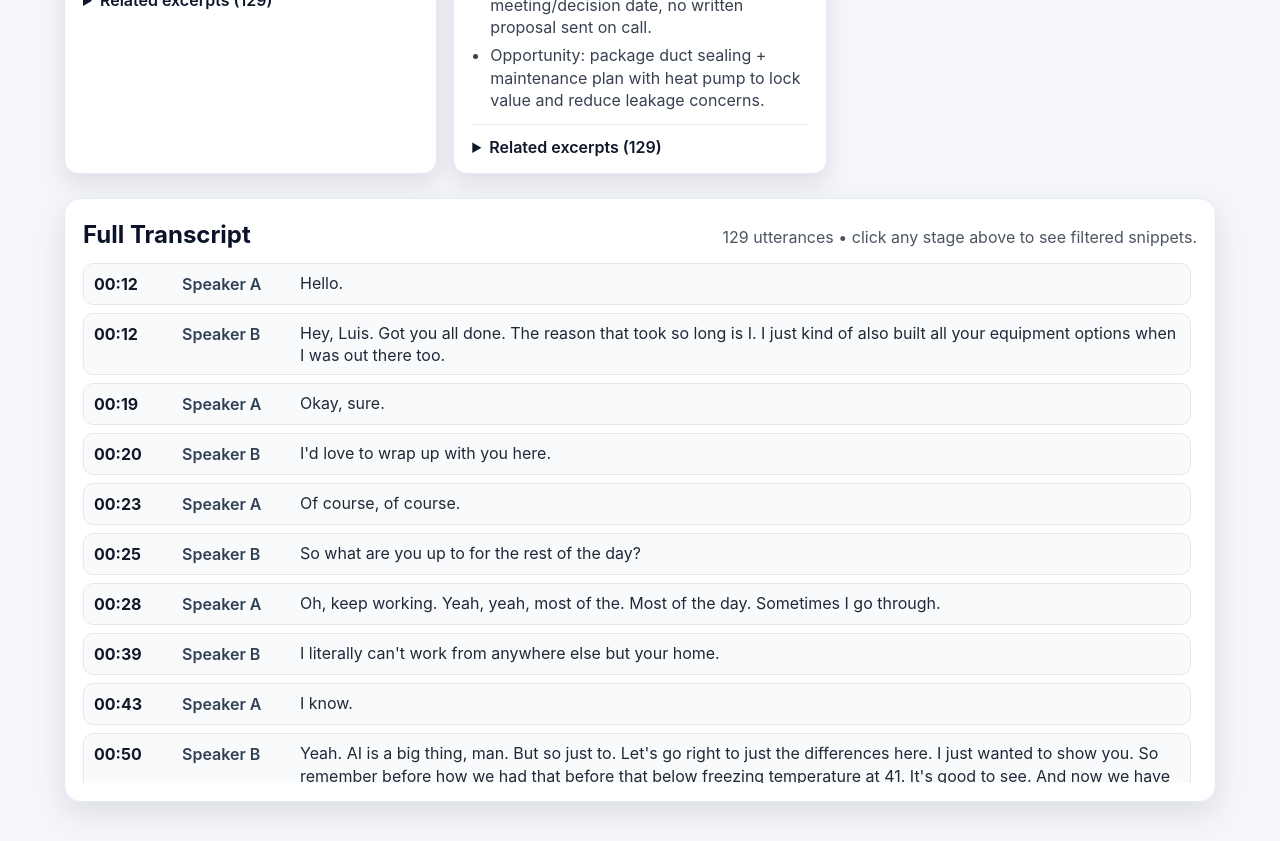
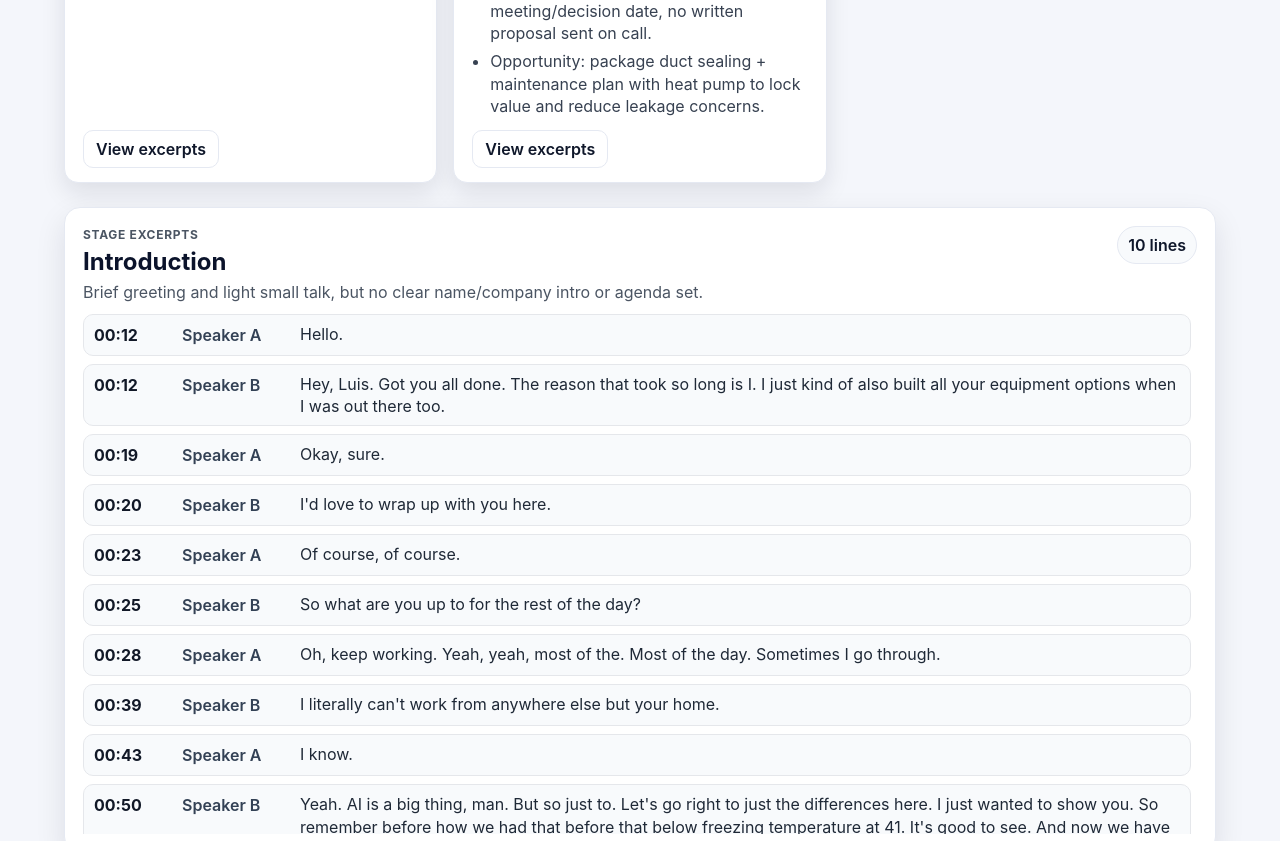
Before and after one commit to pigpigbig/Service-Call-Analysis, a React (Vite) app in the folder web/: page / in a window 1280 px wide. Shown: the part 1420-2261 px from the top of the page. Built offline with nearby package versions, Linux system fonts and the light colour scheme.

Commit message:
ux: move stage excerpts to full-width panel

```diff
--- a/web/src/App.css
+++ b/web/src/App.css
@@ -75,7 +75,7 @@ h1 {
 
 .grid {
   display: grid;
-  grid-template-columns: repeat(auto-fit, minmax(280px, 1fr));
+  grid-template-columns: repeat(auto-fit, minmax(300px, 1fr));
   gap: 1rem;
 }
 
@@ -94,6 +94,32 @@ h1 {
   display: flex;
   align-items: center;
   gap: 10px;
+}
+
+.card__actions {
+  margin-top: auto;
+}
+
+.link-button {
+  background: transparent;
+  border: 1px solid #e5e9f2;
+  border-radius: 10px;
+  padding: 8px 12px;
+  font-weight: 600;
+  color: #0f172a;
+  cursor: pointer;
+  transition: all 0.15s ease;
+}
+
+.link-button:hover {
+  border-color: #c7d2fe;
+  background: #f5f7ff;
+}
+
+.link-button.is-active {
+  border-color: #4338ca;
+  background: #eef2ff;
+  color: #312e81;
 }
 
 .badge {
@@ -214,6 +240,46 @@ h1 {
   color: #4b5563;
 }
 
+.excerpts {
+  background: white;
+  border: 1px solid #e5e9f2;
+  border-radius: 16px;
+  padding: 18px;
+  box-shadow: 0 12px 30px rgba(17, 24, 39, 0.1);
+}
+
+.eyebrow {
+  text-transform: uppercase;
+  font-weight: 700;
+  font-size: 0.75rem;
+  letter-spacing: 0.06em;
+  margin: 0;
+  color: #475569;
+}
+
+.section-sub {
+  margin: 4px 0 0 0;
+  color: #475569;
+}
+
+.chip {
+  align-self: flex-start;
+  padding: 6px 10px;
+  border-radius: 999px;
+  border: 1px solid #e5e9f2;
+  background: #f8fafc;
+  color: #0f172a;
+  font-weight: 600;
+}
+
+.empty {
+  padding: 12px;
+  border: 1px dashed #e5e7eb;
+  border-radius: 10px;
+  color: #6b7280;
+  background: #f9fafb;
+}
+
 .transcript__list--full {
   max-height: 520px;
 }
--- a/web/src/App.tsx
+++ b/web/src/App.tsx
@@ -1,6 +1,8 @@
+import { useState } from 'react'
 import './App.css'
 import transcript from './data/transcript.json'
 import { stages } from './data/analysis'
+import type { StageId, Stage } from './data/analysis'
 
 type TranscriptEntry = {
   start: number
@@ -11,6 +13,7 @@ type TranscriptEntry = {
 
 function App() {
   const data = transcript as TranscriptEntry[]
+  const [selectedStageId, setSelectedStageId] = useState<StageId>('introduction')
 
   const formatTime = (seconds: number) => {
     const totalSeconds = Math.max(0, Math.floor(seconds))
@@ -23,6 +26,14 @@ function App() {
     if (start === undefined || end === undefined) return data
     return data.filter((row) => row.start >= start && row.start <= end)
   }
+
+  const selectedStage: Stage =
+    stages.find((stage) => stage.id === selectedStageId) ?? stages[0]
+
+  const selectedEntries = windowed(
+    selectedStage.timeWindow?.[0],
+    selectedStage.timeWindow?.[1]
+  )
 
   return (
     <div className="page">
@@ -37,7 +48,6 @@ function App() {
 
       <section className="grid">
         {stages.map((stage) => {
-          const entries = windowed(stage.timeWindow?.[0], stage.timeWindow?.[1])
           return (
             <article key={stage.id} className="card">
               <div className="card__header">
@@ -52,23 +62,40 @@ function App() {
                   <li key={idx}>{note}</li>
                 ))}
               </ul>
-              {entries.length > 0 && (
-                <details className="transcript">
-                  <summary>Related excerpts ({entries.length})</summary>
-                  <div className="transcript__list">
-                    {entries.map((row, idx) => (
-                      <div key={`${row.start}-${idx}`} className="transcript__row">
-                        <div className="time">{formatTime(row.start)}</div>
-                        <div className="speaker">Speaker {row.speaker}</div>
-                        <div className="text">{row.text}</div>
-                      </div>
-                    ))}
-                  </div>
-                </details>
-              )}
+              <div className="card__actions">
+                <button
+                  className={`link-button ${selectedStageId === stage.id ? 'is-active' : ''}`}
+                  onClick={() => setSelectedStageId(stage.id)}
+                >
+                  View excerpts
+                </button>
+              </div>
             </article>
           )
         })}
+      </section>
+
+      <section className="excerpts">
+        <div className="section-header">
+          <div>
+            <p className="eyebrow">Stage excerpts</p>
+            <h2>{selectedStage.title}</h2>
+            <p className="section-sub">{selectedStage.summary}</p>
+          </div>
+          <div className="chip">{selectedEntries.length} lines</div>
+        </div>
+        <div className="transcript__list transcript__list--full">
+          {selectedEntries.map((row, idx) => (
+            <div key={`${row.start}-${idx}`} className="transcript__row">
+              <div className="time">{formatTime(row.start)}</div>
+              <div className="speaker">Speaker {row.speaker}</div>
+              <div className="text">{row.text}</div>
+            </div>
+          ))}
+          {selectedEntries.length === 0 && (
+            <div className="empty">No timestamped excerpts for this stage.</div>
+          )}
+        </div>
       </section>
 
       <section className="transcript-full">
```
